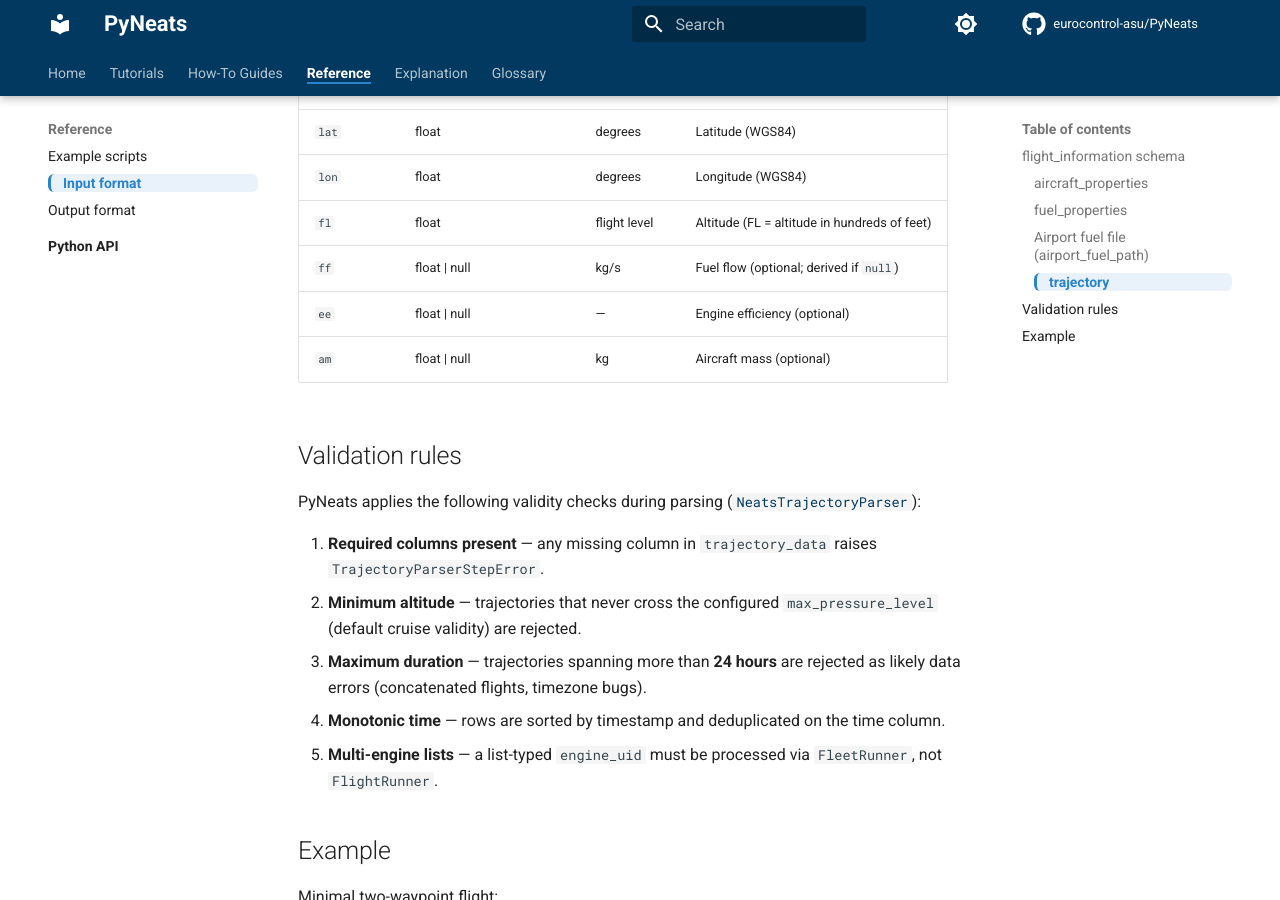
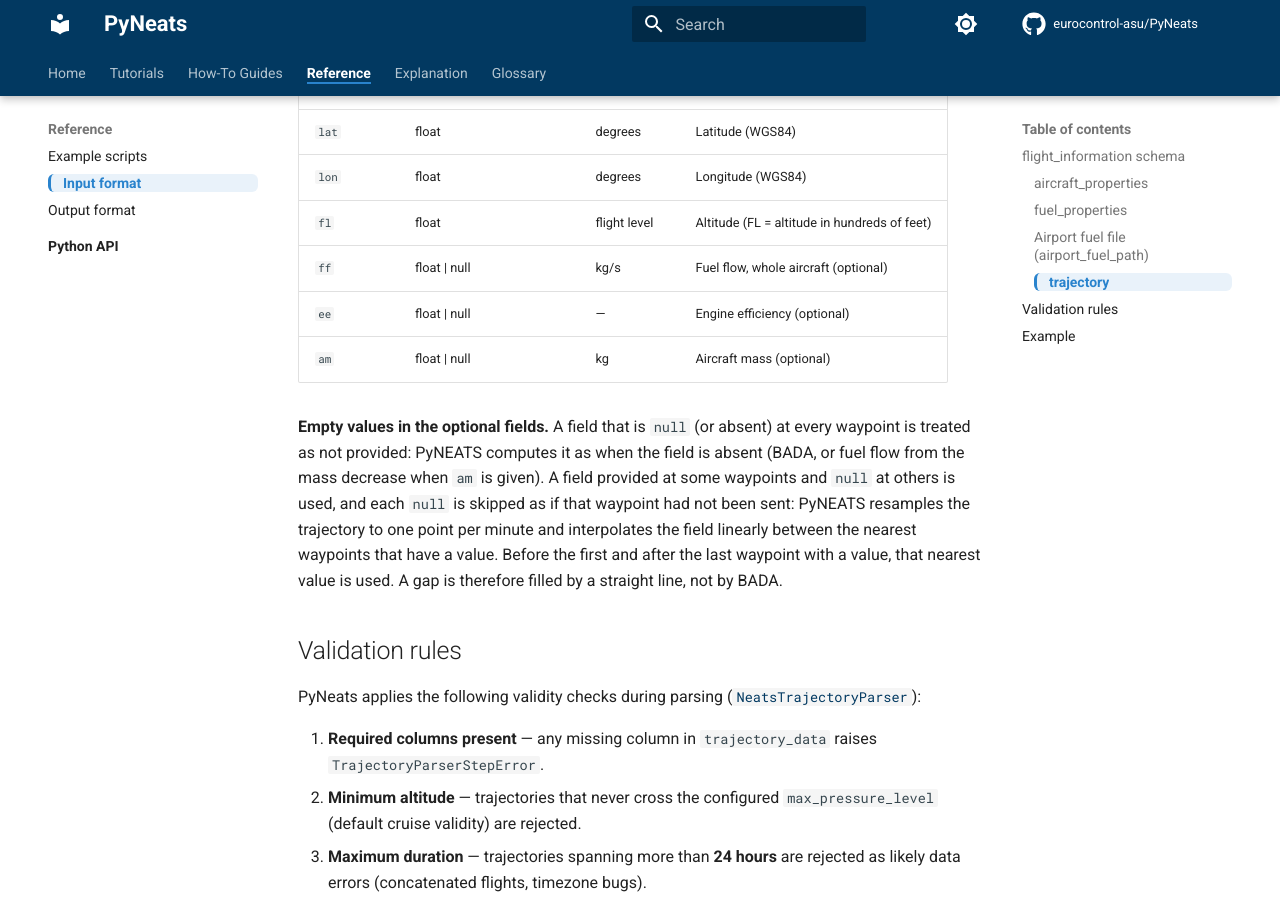
Before and after one commit to eurocontrol-asu/PyNeats, an MkDocs documentation site: the page built from docs/reference/input-format.md, in a window 1280 px wide and 900 px high, scrolled down 2710 px. Built offline with MkDocs 1.6.1 and Material for MkDocs 9.7.7, drawn with Linux system fonts in a browser that asks for light colours; comment, search, counter and statistics services are not loaded.

Commit message:
fix(interpolation): skip empty values in operator columns when resampling (audit D4) (#81)
* fix(interpolation): skip empty values in AO columns when resampling (audit D4)

An AO column (fuel flow, mass, efficiency, TAS) with an empty value at one
point made every 1-min sample between its two neighbours NaN, so those
minutes had no value and dropped out of the totals. Measured on dev
(EAF2143, AO points about every 5 min, one empty fuel flow): 15 minutes
lost, fuel -12.1 % (mass: -14.9 %). On the DataFrame path a column empty
at every point was kept as all-NaN: the flight got no fuel at all.

Maintainer decision (Ramon Dalmau): skip empty values, as if the point
had not been sent. Each optional column is interpolated on its valid
points only; the nearest valid value is used before the first and after
the last one; a column with no valid value is dropped (computed as when
not provided). Gaps are a straight line, not BADA. Example above: +1.6 %
against the complete data instead of -12.1 %.

Effect: NM sample (4,959 flights) bit-identical (no AO columns). Golden
data: 57 records change (empty AO values near the end of the flight):
fuel/CO2 +0.03 % to +0.96 %; only those records replaced.

Tests: interior and edge gaps, per-column validity, complete column
unchanged, fully empty column dropped (5 fail on the previous code).
Docs: input-format.md (empty values), audit D4.

Co-Authored-By: Claude Opus 5.5 (1M context) <noreply@anthropic.com>

* docs(D4): precise effect and limits; drop an unreachable branch

Review follow-ups: the all-empty column bug concerned a DataFrame given
directly to FlightRunner or the parser (JSON and split_df_into_flights
already dropped it); 47 of the 57 golden records regain their last
minute of fuel (+0.0002 % to +0.96 %), 10 change only efficiency/TAS
results; empty mass value about -15 %; fuel flow may come from the mass;
a held edge mass now gives 0 instead of empty (same total). The
pop() branch could not run (resample_and_fill keeps only time and
position), so it is removed; behaviour unchanged.

---------

```diff
--- a/docs/reference/input-format.md
+++ b/docs/reference/input-format.md
@@ -94,9 +94,18 @@ Each waypoint:
 | `lat` | float | degrees | Latitude (WGS84) |
 | `lon` | float | degrees | Longitude (WGS84) |
 | `fl` | float | flight level | Altitude (FL = altitude in hundreds of feet) |
-| `ff` | float \| null | kg/s | Fuel flow (optional; derived if `null`) |
+| `ff` | float \| null | kg/s | Fuel flow, whole aircraft (optional) |
 | `ee` | float \| null | — | Engine efficiency (optional) |
 | `am` | float \| null | kg | Aircraft mass (optional) |
+
+**Empty values in the optional fields.** A field that is `null` (or absent) at
+every waypoint is treated as not provided: PyNEATS computes it as when the field
+is absent (BADA, or fuel flow from the mass decrease when `am` is given). A field provided at some waypoints and `null`
+at others is used, and each `null` is skipped as if that waypoint had not been
+sent: PyNEATS resamples the trajectory to one point per minute and interpolates
+the field linearly between the nearest waypoints that have a value. Before the
+first and after the last waypoint with a value, that nearest value is used. A
+gap is therefore filled by a straight line, not by BADA.
 
 ## Validation rules
 
```
Also changed, not shown: docs/internal/pyneats_units_audit.md (+27 -1 lines), 7 other files.
